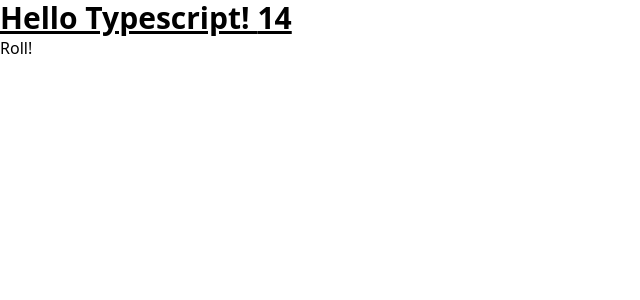
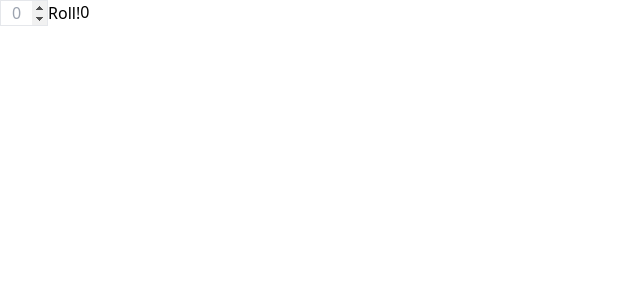
Before and after one commit to deniswells59/simple-dice-roller, a Svelte app: page / in a window 1280 px wide. Shown: the top 300 px of the page, without its empty margins (0-640 px from the left). Built offline with nearby package versions, Linux system fonts and the light colour scheme.

Commit message:
dice roller

```diff
--- a/src/App.svelte
+++ b/src/App.svelte
@@ -1,38 +1,8 @@
 <script lang="ts">
   import './app.css';
-
-  const getRandomByMinMax = (min, max) => {
-    const randomBuffer = new Uint32Array(1);
-
-    window.crypto.getRandomValues(randomBuffer);
-
-    let randomNumber = randomBuffer[0] / (0xffffffff + 1);
-
-    min = Math.ceil(min);
-    max = Math.floor(max);
-    return Math.floor(randomNumber * (max - min + 1)) + min;
-  };
-
-  const rollDice = (diceMax) => getRandomByMinMax(1, diceMax);
-
-  const rollD4 = () => rollDice(4);
-  const rollD6 = () => rollDice(6);
-  const rollD8 = () => rollDice(8);
-  const rollD10 = () => rollDice(10);
-  const rollD12 = () => rollDice(12);
-  const rollD20 = () => rollDice(20);
-
-  let value = rollD20();
-
-  const onClick = () => {
-    value = rollD20();
-  };
+  import DiceForm from './lib/DiceForm.svelte';
 </script>
 
-<main>
-  <h1 class="text-3xl font-bold underline">Hello Typescript! {value}</h1>
-  <button on:click={onClick}>Roll!</button>
+<main class="container mx-auto flex content-center flex-col">
+  <DiceForm />
 </main>
-
-<style>
-</style>
--- a/src/lib/Counter.svelte
+++ /dev/null
@@ -1,34 +0,0 @@
-<script lang="ts">
-  let count: number = 0
-  const increment = () => {
-    count += 1
-  }
-</script>
-
-<button on:click={increment}>
-  Clicks: {count}
-</button>
-
-<style>
-  button {
-    font-family: inherit;
-    font-size: inherit;
-    padding: 1em 2em;
-    color: #ff3e00;
-    background-color: rgba(255, 62, 0, 0.1);
-    border-radius: 2em;
-    border: 2px solid rgba(255, 62, 0, 0);
-    outline: none;
-    width: 200px;
-    font-variant-numeric: tabular-nums;
-    cursor: pointer;
-  }
-
-  button:focus {
-    border: 2px solid #ff3e00;
-  }
-
-  button:active {
-    background-color: rgba(255, 62, 0, 0.2);
-  }
-</style>
--- /dev/null
+++ b/src/lib/DiceForm.svelte
@@ -0,0 +1,20 @@
+<script lang="ts">
+  import Input from './Input.svelte';
+  import { rollDice, DiceType, ModifierOperation } from '../utils/rollDice';
+
+  let value: number = 0;
+
+  const onClick = () => {
+    value = rollDice({
+      diceType: DiceType.D4,
+      modifierOperation: ModifierOperation.SUBTRACT,
+      modifier: 1,
+    });
+  };
+</script>
+
+<div class="container mx-auto flex content-center">
+  <Input id="numOfDice" type="number" placeholder="0" />
+  <button on:click={onClick}>Roll!</button>
+  <p>{value}</p>
+</div>
--- /dev/null
+++ b/src/lib/Input.svelte
@@ -0,0 +1,9 @@
+<script>
+  export let id;
+  export let type;
+  export let placeholder;
+</script>
+
+<div>
+  <input class="w-12 border text-center" {id} {type} {placeholder} />
+</div>
--- /dev/null
+++ b/src/utils/rollDice.ts
@@ -0,0 +1,66 @@
+const getRandomByMinMax = (min: number, max: DiceType): number => {
+  const randomBuffer = new Uint32Array(1);
+
+  window.crypto.getRandomValues(randomBuffer);
+
+  let randomNumber = randomBuffer[0] / (0xffffffff + 1);
+
+  min = Math.ceil(min);
+  max = Math.floor(max);
+  return Math.floor(randomNumber * (max - min + 1)) + min;
+};
+
+const rollSingleDice = (diceMax: DiceType): number => {
+  return getRandomByMinMax(1, diceMax);
+};
+
+enum DiceType {
+  D2 = 2,
+  D4 = 4,
+  D6 = 6,
+  D8 = 8,
+  D10 = 10,
+  D12 = 12,
+  D20 = 20,
+  D100 = 100,
+}
+
+enum ModifierOperation {
+  ADD = 'ADD',
+  SUBTRACT = 'SUBTRACT',
+  NONE = 'NONE',
+}
+
+const modifyRoll = (
+  roll: number,
+  modifierOperation: ModifierOperation,
+  modifier: number
+): number => {
+  switch (modifierOperation) {
+    case ModifierOperation.NONE:
+      return roll;
+    case ModifierOperation.SUBTRACT:
+      const moddedValue = roll - modifier;
+
+      return moddedValue < 1 ? 1 : moddedValue;
+    case ModifierOperation.ADD:
+      return roll + modifier;
+  }
+};
+
+const rollDice = ({
+  diceType,
+  modifierOperation = ModifierOperation.NONE,
+  modifier = 0,
+}: {
+  diceType: DiceType;
+  modifierOperation: ModifierOperation;
+  modifier: number;
+}): number => {
+  const roll = rollSingleDice(diceType);
+  const modifiedRoll = modifyRoll(roll, modifierOperation, modifier);
+
+  return modifiedRoll;
+};
+
+export { rollDice, DiceType, ModifierOperation };
```
